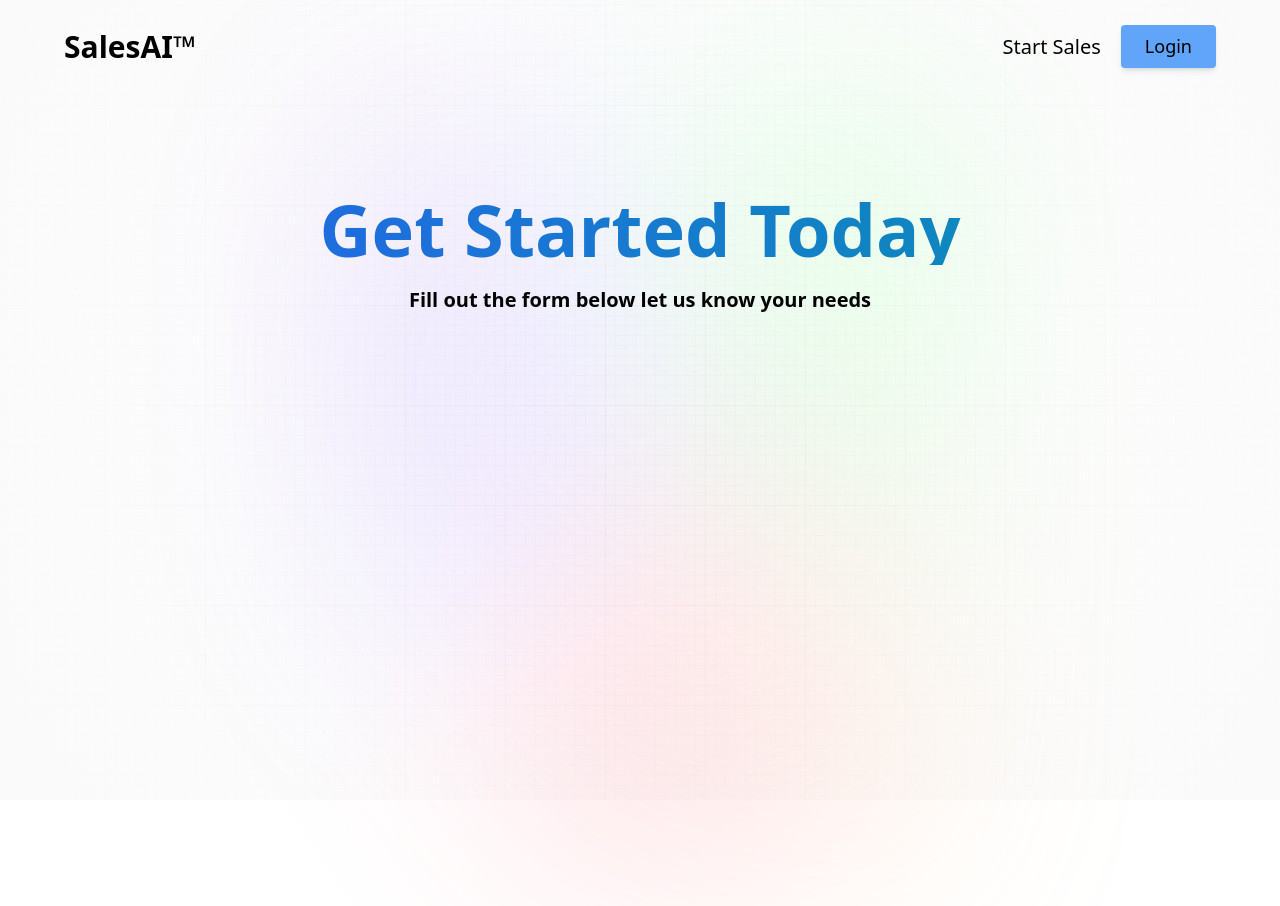
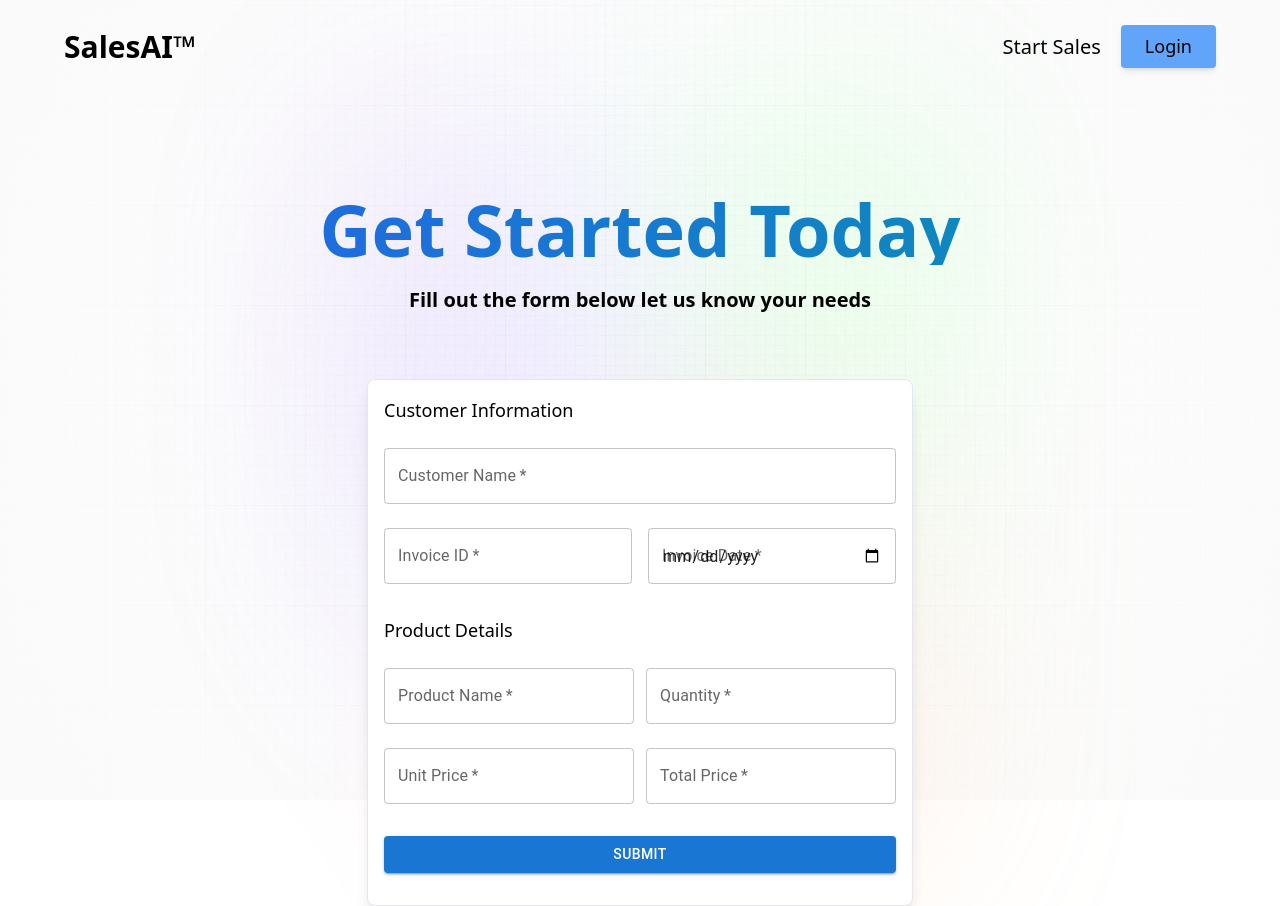
Before and after one commit to MyRichard12/AfriHacks2023-TeamBrowpay, a React (Vite) app: page /Sales in a window 1280 px wide. Before the commit the page ends 800 px from the top, so only its background shows below. Built offline with nearby package versions, Linux system fonts and the light colour scheme; no server answers.

Commit message:
Sales.jsx

```diff
--- a/src/index.css
+++ b/src/index.css
@@ -195,3 +195,8 @@
 .flex-between {
   @apply flex justify-between items-center;
 }
+
+.input{
+  padding: 12px;
+  border-radius: 8px;
+}
--- a/src/pages/Sales.jsx
+++ b/src/pages/Sales.jsx
@@ -2,11 +2,16 @@ import { createTheme, ThemeProvider } from '@mui/material/styles';
 import { Navbar } from '../components';
 import { motion } from 'framer-motion'
 import { staggerContainer, fadeIn, textVariant } from '../utils/motion'
+import { Container, Card, CssBaseline, FormControlLabel, TextField, Checkbox, Link, Paper, Avatar, Button, Box, Grid } from "@mui/material";
 
 
 
 const defaultTheme = createTheme();
 function Sales() {
+  const initialValues = {
+    email: '',
+    password: ''
+  }
   return (
     <>
       <ThemeProvider theme={defaultTheme} />
@@ -24,13 +29,114 @@ function Sales() {
         >
           <div className='mt-5'>
             <motion.div variants={textVariant(1.1)} >
-                <h1 className="head_text blue_gradient sm:text-center">Get Started Today</h1>
-                <h1 className="text-[18px] font-bold mt-5 sm:text-[20px] sm:text-center">Fill out the form below let us know your needs</h1>
+              <h1 className="head_text blue_gradient sm:text-center">Get Started Today</h1>
+              <h1 className="text-[18px] font-bold mt-5 sm:text-[20px] sm:text-center">Fill out the form below let us know your needs</h1>
             </motion.div>
           </div>
         </motion.div>
 
+        <div className='max-w-[800px] mt-16'>
+          <form action="" method="post" className=' bg-white p-4 border rounded-lg gap-6 shadow-lg'>
+            <p className='mb-2 text-lg font-medium'>Customer Information</p>
+            <TextField
+              margin="normal"
+              required
+              fullWidth
+              name="customer-name"
+              label="Customer Name"
+              type="name"
+              id="password"
+              className='input mb-4'
+              // autoComplete="current-password"
+              // onChange={handleInput}
+            />
+            <div className="grid grid-cols-1 md:grid-cols-2 gap-4 mb-6">
+              <TextField
+                margin="normal"
+                required
+                fullWidth
+                name="Invoice ID"
+                label="Invoice ID"
+                type="number"
+                id="invoice-id"
+                className='input mb-4'
+              />
+              <TextField
+                margin="normal"
+                required
+                fullWidth
+                name="Invoice Date"
+                label="Invoice Date"
+                type="date"
+                id="invoice-date"
+                className='input mb-4'
+              />
+            </div>
+            <p className='mb-2 text-lg font-medium'>Product Details</p>
+            <div className="grid grid-cols-2 gap-3">
+            <TextField
+                margin="normal"
+                required
+                fullWidth
+                name="Product Name"
+                label="Product Name"
+                type="text"
+                id="product-name"
+                className='input mb-4'
+              />
+              <TextField
+                margin="normal"
+                required
+                fullWidth
+                name="Quantity"
+                label="Quantity"
+                type="text"
+                id="quantity"
+                className='input mb-4'
+              />
+            </div>
+            <div className="grid grid-cols-2 gap-3">
+            <TextField
+                margin="normal"
+                required
+                fullWidth
+                name="Unit Price"
+                label="Unit Price"
+                type="text"
+                id="unit-price"
+                className='input mb-4'
+              />
+              <TextField
+                margin="normal"
+                required
+                fullWidth
+                name="Total Price"
+                label="Total Price"
+                type="text"
+                id="total-price"
+                className='input mb-4'
+              />
+            </div>
+
+            <Button
+              type="submit"
+              fullWidth
+              className="bg-orange-900"
+              variant="contained"
+              sx={{ mt: 3, mb: 2 }}
+              // onClick={handleSubmit}
+            >
+              Submit
+            </Button>
+          </form>
+
+
+
+
+        </div>
+
       </div>
+
 
 
     </>
```
Also changed, not shown: src/pages/auth/loginPage.jsx (indentation only).
